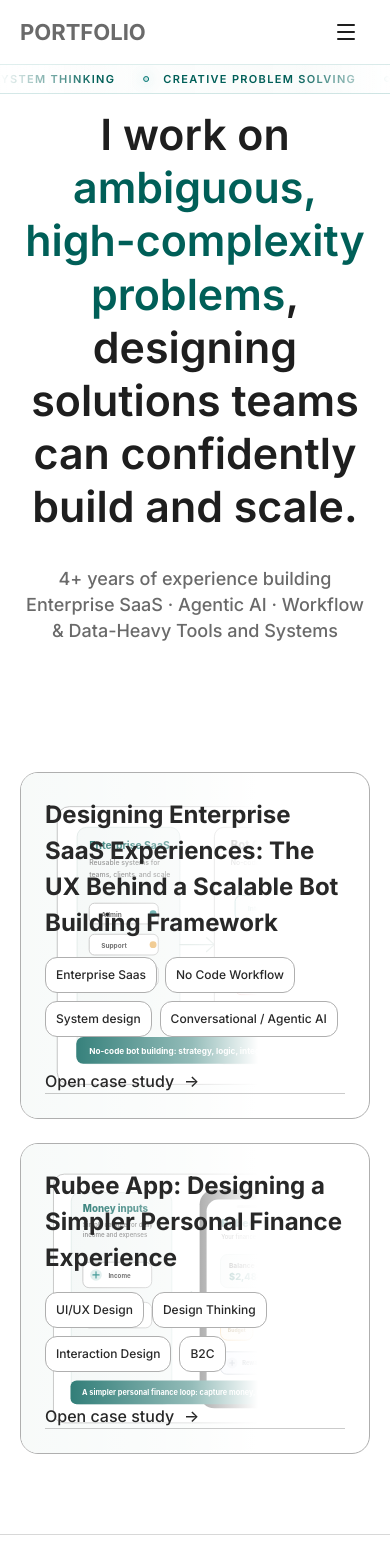
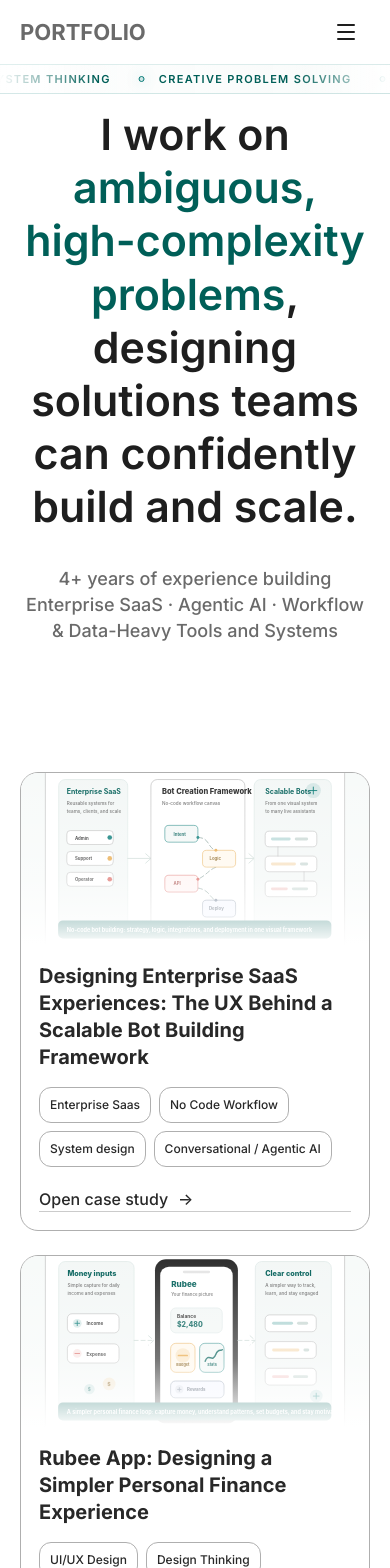
Before and after one commit to Johnley270/Personal-website, a React (Vite) app: page / in a window 390 px wide. Shown: the top 1568 px of the page. Built offline with nearby package versions, Linux system fonts and the light colour scheme; a web font is replaced by a local one.

Commit message:
Fix responsive case study and work card layouts

```diff
--- a/src/components/Footer.css
+++ b/src/components/Footer.css
@@ -213,7 +213,6 @@
 
   .footer-heading {
     margin-bottom: 32px;
-    text-align: left;
   }
 
   .footer-title {
--- a/src/components/Work.css
+++ b/src/components/Work.css
@@ -30,6 +30,25 @@
   position: relative;
 }
 
+.work-card::before {
+  content: "";
+  position: absolute;
+  inset: 0;
+  z-index: 1;
+  pointer-events: none;
+  background: linear-gradient(
+    90deg,
+    rgba(255, 255, 255, 0) 0%,
+    rgba(255, 255, 255, 0.18) 34%,
+    rgba(255, 255, 255, 0.78) 48%,
+    var(--card-bg) 66%
+  );
+}
+
+.work-card > * {
+  min-width: 0;
+}
+
 .work-card-media {
   position: absolute;
   inset: 0 auto 0 0;
@@ -37,6 +56,7 @@
   overflow: hidden;
   pointer-events: none;
   opacity: 0.92;
+  z-index: 0;
 }
 
 .work-card-media::after {
@@ -107,7 +127,7 @@
   align-items: flex-start;
   gap: 48px;
   position: relative;
-  z-index: 1;
+  z-index: 2;
   margin-left: auto;
 }
 
@@ -205,7 +225,7 @@
   }
 }
 
-@media (max-width: 1024px) {
+@media (max-width: 1180px) {
   .work {
     padding: 120px 0;
   }
@@ -215,15 +235,43 @@
   }
 
   .work-card {
-    min-height: 240px;
+    display: grid;
+    grid-template-columns: 1fr;
+    align-items: stretch;
+    min-height: 0;
+    padding: 0;
+  }
+
+  .work-card::before {
+    content: none;
   }
 
   .work-card-media {
-    width: 54%;
+    position: relative;
+    inset: auto;
+    width: 100%;
+    height: clamp(180px, 34vw, 260px);
+    opacity: 1;
+  }
+
+  .work-card-media::after {
+    background: linear-gradient(
+      180deg,
+      rgba(255, 255, 255, 0) 0%,
+      rgba(255, 255, 255, 0.28) 55%,
+      var(--card-bg) 100%
+    );
   }
 
   .work-card-content {
-    width: min(100%, 720px);
+    width: 100%;
+    gap: 24px;
+    padding: 22px 22px 24px;
+  }
+
+  .work-card-title {
+    font-size: clamp(22px, 4.2vw, 28px);
+    line-height: 1.35;
   }
 }
 
@@ -241,27 +289,29 @@
   }
 
   .work-card {
-    min-height: 220px;
-    padding: 24px;
+    min-height: 0;
+    padding: 0;
     border-radius: 18px;
   }
 
   .work-card-media {
-    width: 68%;
-    opacity: 0.72;
+    width: 100%;
+    height: clamp(170px, 44vw, 220px);
+    opacity: 1;
   }
 
   .work-card-media::after {
     background: linear-gradient(
-      90deg,
-      rgba(255, 255, 255, 0.04) 0%,
-      rgba(255, 255, 255, 0.58) 72%,
+      180deg,
+      rgba(255, 255, 255, 0.02) 0%,
+      rgba(255, 255, 255, 0.36) 60%,
       var(--card-bg) 100%
     );
   }
 
   .work-card-content {
     width: 100%;
+    padding: 20px;
     gap: 32px;
   }
 
@@ -281,3 +331,14 @@
     font-size: 16px;
   }
 }
+
+@media (max-width: 480px) {
+  .work-card-content {
+    padding: 18px;
+    gap: 20px;
+  }
+
+  .work-card-title {
+    font-size: 20px;
+  }
+}
--- a/src/pages/CaseStudy.css
+++ b/src/pages/CaseStudy.css
@@ -298,6 +298,10 @@
   padding: 104px 0;
 }
 
+.cs-two-column > * {
+  min-width: 0;
+}
+
 .cs-two-column > :first-child {
   position: -webkit-sticky;
   position: sticky;
@@ -531,11 +535,11 @@
 }
 
 .cs-card-grid {
-  grid-template-columns: repeat(2, 1fr);
+  grid-template-columns: repeat(auto-fit, minmax(280px, 1fr));
 }
 
 .cs-painpoint-grid {
-  grid-template-columns: repeat(2, minmax(0, 1fr));
+  grid-template-columns: repeat(auto-fit, minmax(260px, 1fr));
 }
 
 .cs-discovery-grid {
@@ -578,6 +582,8 @@
   border-left: 4px solid #005f58;
   border-radius: 8px;
   background: linear-gradient(135deg, #fcfefe 0%, #f3f9f8 100%);
+  min-width: 0;
+  overflow-wrap: anywhere;
 }
 
 .cs-painpoint-image-wrap {
@@ -686,6 +692,7 @@
   min-height: 180px;
   object-fit: cover;
   border-radius: 8px;
+  max-width: 100%;
 }
 
 .cs-analysis-caption {
@@ -869,14 +876,27 @@
 }
 
 @media (max-width: 1180px) {
-  .cs-quotes-grid,
-  .cs-card-grid {
+  .cs-quotes-grid {
     grid-template-columns: repeat(2, 1fr);
   }
 
   .cs-flow-grid,
   .cs-visual-grid {
     grid-template-columns: repeat(2, 1fr);
+  }
+}
+
+@media (max-width: 980px) {
+  .cs-card-grid {
+    grid-template-columns: 1fr;
+  }
+
+  .cs-painpoint-grid {
+    grid-template-columns: repeat(2, minmax(0, 1fr));
+  }
+
+  .cs-point-card {
+    padding: 24px;
   }
 }
 
@@ -944,6 +964,7 @@
   .cs-image-pair,
   .cs-image-triplet,
   .cs-card-grid,
+  .cs-painpoint-grid,
   .cs-flow-grid,
   .cs-visual-grid {
     grid-template-columns: 1fr;
@@ -993,6 +1014,11 @@
   .cs-point-card,
   .cs-quotes-grid blockquote {
     padding: 20px;
+  }
+
+  .cs-card-grid,
+  .cs-painpoint-grid {
+    gap: 16px;
   }
 
   .cs-painpoint-image-wrap {
```
